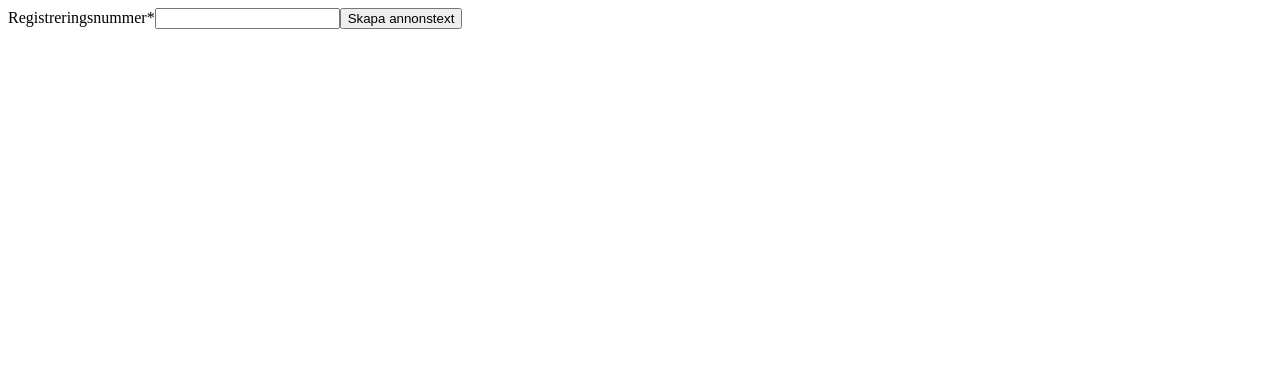
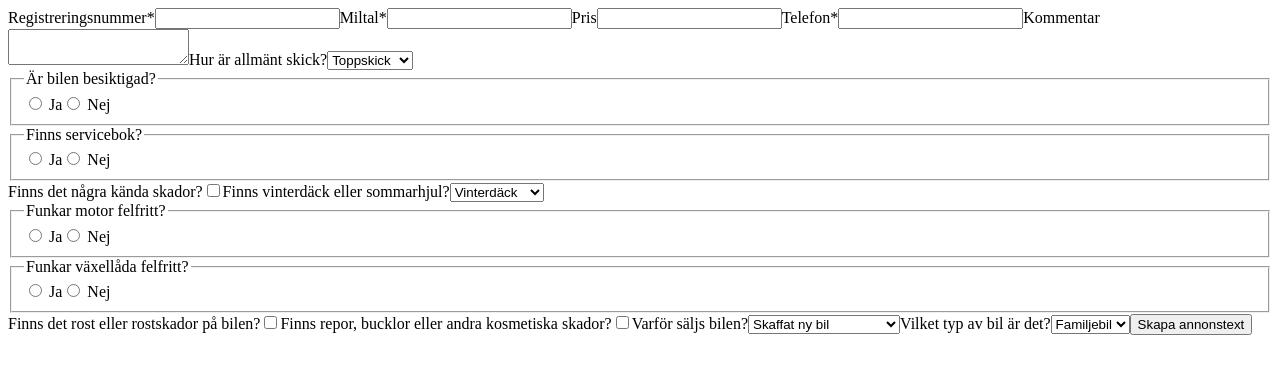
Before and after one commit to raisethebarsweden/annonstxt, a Next.js app: page /components/AnnonstextForm in a window 1280 px wide. Shown: the top 374 px of the page. Built offline with nearby package versions, Linux system fonts and the light colour scheme.

Commit message:
Fix .env placement and update API handling

```diff
--- a/pages/api/generate.js
+++ b/pages/api/generate.js
@@ -18,7 +18,7 @@ export default async function handler(req, res) {
       varforSalg, varforSalgText, biltyp, biltypText
     } = req.body;
 
-    // Bygg prompten med snygg formatering
+    // Skapa en snygg och tydlig prompt med all info
     const prompt = `
 Skriv en professionell, ärlig och säljande annonstext för en bil baserat på följande information:
 
--- a/pages/components/AnnonstextForm.js
+++ b/pages/components/AnnonstextForm.js
@@ -1,20 +1,28 @@
 import React, { useState } from 'react';
 
 export default function AnnonstextForm({ onSubmit }) {
-  // Grundläggande fält
   const [regnr, setRegnr] = useState('');
   const [miltal, setMiltal] = useState('');
   const [pris, setPris] = useState('');
   const [telefon, setTelefon] = useState('');
   const [kommentar, setKommentar] = useState('');
 
-  // Frågebatteri state (exempel, lägg till alla som du hade)
-  const [skick, setSkick] = useState('');
+  const [skick, setSkick] = useState('Toppskick');
   const [besiktigad, setBesiktigad] = useState(null);
-  const [servicebok, setServicebok] = useState('');
+  const [servicebok, setServicebok] = useState(null);
+  const [fullstamplad, setFullstamplad] = useState(null);
   const [skador, setSkador] = useState(false);
-  const [skadorText, setSkadorText] = useState('');
-  // ... och så vidare med resten av frågorna
+  const [dack, setDack] = useState('Vinterdäck');
+  const [motorOk, setMotorOk] = useState(null);
+  const [motorText, setMotorText] = useState('');
+  const [vaxelladaOk, setVaxelladaOk] = useState(null);
+  const [vaxelladaText, setVaxelladaText] = useState('');
+  const [rost, setRost] = useState(false);
+  const [rostText, setRostText] = useState('');
+  const [skadorYttre, setSkadorYttre] = useState(false);
+  const [skadorYttreText, setSkadorYttreText] = useState('');
+  const [varforSalg, setVarforSalg] = useState('Skaffat ny bil');
+  const [biltyp, setBiltyp] = useState('Familjebil');
 
   const handleSubmit = (e) => {
     e.preventDefault();
@@ -28,32 +36,166 @@ export default function AnnonstextForm({ onSubmit }) {
       skick,
       besiktigad,
       servicebok,
+      fullstamplad,
       skador,
-      skadorText,
-      // ... alla andra state-variabler
+      dack,
+      motorOk,
+      motorText,
+      vaxelladaOk,
+      vaxelladaText,
+      rost,
+      rostText,
+      skadorYttre,
+      skadorYttreText,
+      varforSalg,
+      biltyp,
     };
 
     if (onSubmit) {
       onSubmit(data);
     } else {
-      console.log('Data att skicka:', data);
+      console.log('Form data:', data);
     }
   };
 
   return (
     <form onSubmit={handleSubmit}>
-      {/* Lägg in alla dina fält och frågebatteri som tidigare, men ta bort knappen "Hämta fordonsinfo" */}
+      <label>
+        Registreringsnummer*
+        <input type="text" value={regnr} onChange={e => setRegnr(e.target.value.toUpperCase())} required />
+      </label>
 
       <label>
-        Registreringsnummer*
-        <input
-          type="text"
-          value={regnr}
-          onChange={(e) => setRegnr(e.target.value.toUpperCase())}
-          required
-        />
+        Miltal*
+        <input type="number" value={miltal} onChange={e => setMiltal(e.target.value)} required />
       </label>
-      {/* Resten av fälten ... */}
+
+      <label>
+        Pris
+        <input type="text" value={pris} onChange={e => setPris(e.target.value)} />
+      </label>
+
+      <label>
+        Telefon*
+        <input type="tel" value={telefon} onChange={e => setTelefon(e.target.value)} required />
+      </label>
+
+      <label>
+        Kommentar
+        <textarea value={kommentar} onChange={e => setKommentar(e.target.value)} />
+      </label>
+
+      <label>
+        Hur är allmänt skick?
+        <select value={skick} onChange={e => setSkick(e.target.value)}>
+          <option>Toppskick</option>
+          <option>Bra skick</option>
+          <option>Bruksskick</option>
+          <option>Projektbil</option>
+        </select>
+      </label>
+
+      <fieldset>
+        <legend>Är bilen besiktigad?</legend>
+        <label><input type="radio" name="besiktigad" value="Ja" checked={besiktigad === 'Ja'} onChange={e => setBesiktigad(e.target.value)} required /> Ja</label>
+        <label><input type="radio" name="besiktigad" value="Nej" checked={besiktigad === 'Nej'} onChange={e => setBesiktigad(e.target.value)} /> Nej</label>
+      </fieldset>
+
+      <fieldset>
+        <legend>Finns servicebok?</legend>
+        <label><input type="radio" name="servicebok" value="Ja" checked={servicebok === 'Ja'} onChange={e => setServicebok(e.target.value)} required /> Ja</label>
+        <label><input type="radio" name="servicebok" value="Nej" checked={servicebok === 'Nej'} onChange={e => setServicebok(e.target.value)} /> Nej</label>
+      </fieldset>
+
+      {servicebok === 'Ja' && (
+        <fieldset>
+          <legend>Är serviceboken fullstämplad?</legend>
+          <label><input type="radio" name="fullstamplad" value="Ja" checked={fullstamplad === 'Ja'} onChange={e => setFullstamplad(e.target.value)} required /> Ja</label>
+          <label><input type="radio" name="fullstamplad" value="Nej" checked={fullstamplad === 'Nej'} onChange={e => setFullstamplad(e.target.value)} /> Nej</label>
+        </fieldset>
+      )}
+
+      <label>
+        Finns det några kända skador?
+        <input type="checkbox" checked={skador} onChange={e => setSkador(e.target.checked)} />
+      </label>
+
+      <label>
+        Finns vinterdäck eller sommarhjul?
+        <select value={dack} onChange={e => setDack(e.target.value)}>
+          <option>Vinterdäck</option>
+          <option>Sommarhjul</option>
+        </select>
+      </label>
+
+      <fieldset>
+        <legend>Funkar motor felfritt?</legend>
+        <label><input type="radio" name="motorOk" value="Ja" checked={motorOk === 'Ja'} onChange={e => setMotorOk(e.target.value)} required /> Ja</label>
+        <label><input type="radio" name="motorOk" value="Nej" checked={motorOk === 'Nej'} onChange={e => setMotorOk(e.target.value)} /> Nej</label>
+      </fieldset>
+
+      {motorOk === 'Nej' && (
+        <label>
+          Förklaring motor
+          <input type="text" value={motorText} onChange={e => setMotorText(e.target.value)} />
+        </label>
+      )}
+
+      <fieldset>
+        <legend>Funkar växellåda felfritt?</legend>
+        <label><input type="radio" name="vaxelladaOk" value="Ja" checked={vaxelladaOk === 'Ja'} onChange={e => setVaxelladaOk(e.target.value)} required /> Ja</label>
+        <label><input type="radio" name="vaxelladaOk" value="Nej" checked={vaxelladaOk === 'Nej'} onChange={e => setVaxelladaOk(e.target.value)} /> Nej</label>
+      </fieldset>
+
+      {vaxelladaOk === 'Nej' && (
+        <label>
+          Förklaring växellåda
+          <input type="text" value={vaxelladaText} onChange={e => setVaxelladaText(e.target.value)} />
+        </label>
+      )}
+
+      <label>
+        Finns det rost eller rostskador på bilen?
+        <input type="checkbox" checked={rost} onChange={e => setRost(e.target.checked)} />
+      </label>
+
+      {rost && (
+        <label>
+          Var finns rost?
+          <input type="text" value={rostText} onChange={e => setRostText(e.target.value)} />
+        </label>
+      )}
+
+      <label>
+        Finns repor, bucklor eller andra kosmetiska skador?
+        <input type="checkbox" checked={skadorYttre} onChange={e => setSkadorYttre(e.target.checked)} />
+      </label>
+
+      {skadorYttre && (
+        <label>
+          Var finns skador?
+          <input type="text" value={skadorYttreText} onChange={e => setSkadorYttreText(e.target.value)} />
+        </label>
+      )}
+
+      <label>
+        Varför säljs bilen?
+        <select value={varforSalg} onChange={e => setVarforSalg(e.target.value)}>
+          <option>Skaffat ny bil</option>
+          <option>Behöver större</option>
+          <option>Behöver en mindre bil</option>
+        </select>
+      </label>
+
+      <label>
+        Vilket typ av bil är det?
+        <select value={biltyp} onChange={e => setBiltyp(e.target.value)}>
+          <option>Familjebil</option>
+          <option>Sportbil</option>
+          <option>Pickup</option>
+          <option>Arbetsbil</option>
+        </select>
+      </label>
 
       <button type="submit">Skapa annonstext</button>
     </form>
```
Also changed, not shown: pages/index.js (+9 -1 lines), 1 other file (tests, documents, lock files or other folders).
